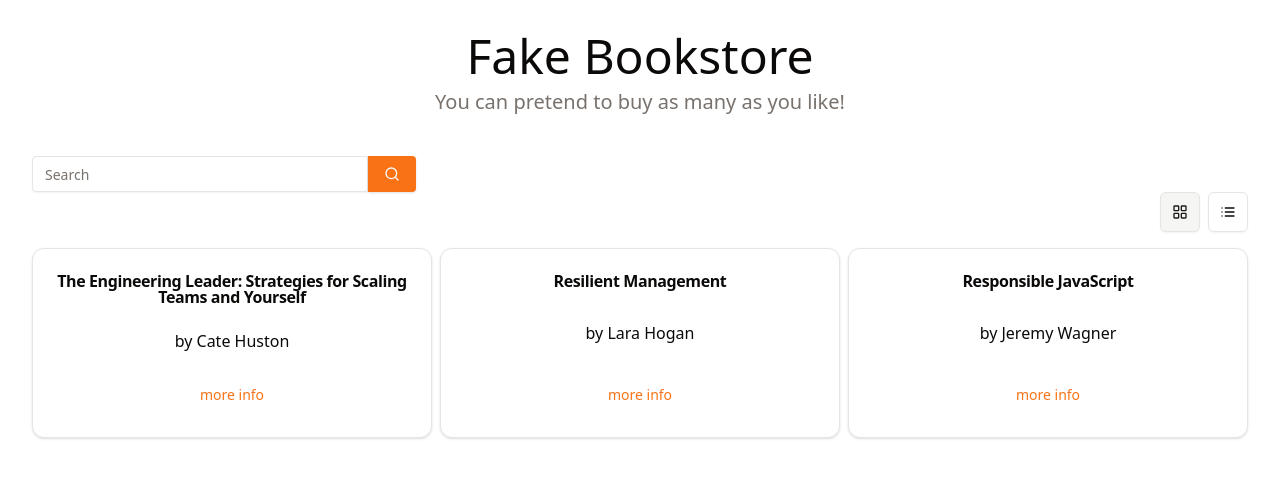
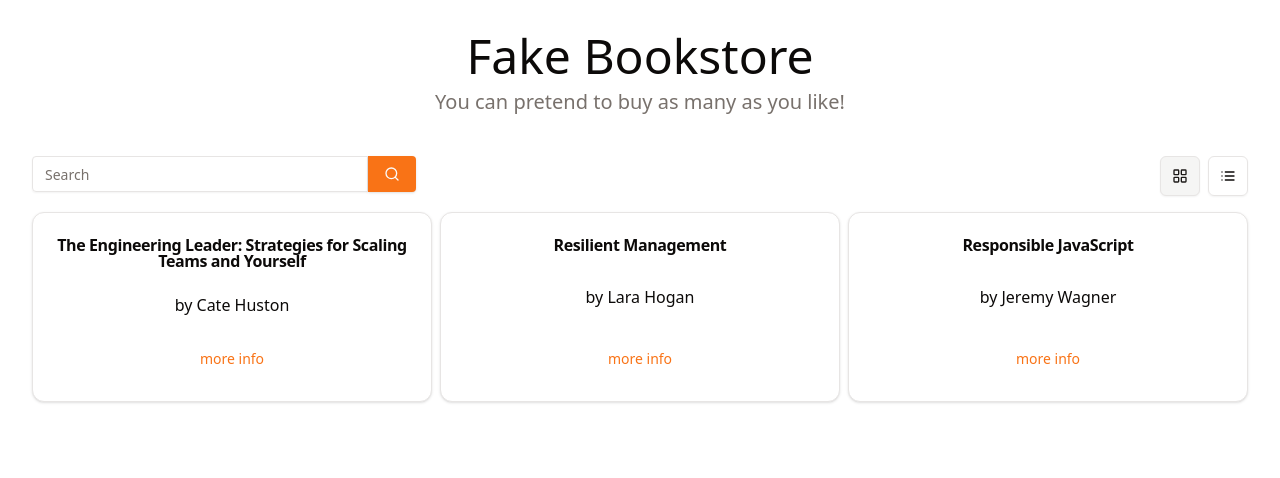
Before and after one commit to pearlbea/bookstore, a React (Vite) app: page / in a window 1280 px wide. Shown: the top 478 px of the page. Built offline with nearby package versions, Linux system fonts and the light colour scheme.

Commit message:
Move search box

```diff
--- a/src/components/book-list/book-list.tsx
+++ b/src/components/book-list/book-list.tsx
@@ -28,6 +28,7 @@ export function BookList() {
 
   return (
     <div>
+      <div className="flex justify-between gap-2">
         <Search onSubmitSearch={handleSearch} />
         <div className="flex justify-end gap-2 mb-4">
           <Toggle
@@ -49,6 +50,7 @@ export function BookList() {
             <List />
             <VisuallyHidden>Grid view</VisuallyHidden>
           </Toggle>
+        </div>
       </div>
 
       {view === "grid" ? (
--- a/src/components/search/search.tsx
+++ b/src/components/search/search.tsx
@@ -21,10 +21,10 @@ export function Search({
         type="text"
         placeholder="Search"
         onChange={(e) => setValue(e.currentTarget.value)}
-        className="rounded-none rounded-l"
+        className="rounded-none rounded-l focus-visible:border-orange-500 focus-visible:ring-0"
         value={value}
       />
-      <Button type="submit" className="rounded-none rounded-r">
+      <Button type="submit" className="rounded-none rounded-r ">
         <SearchIcon />
       </Button>
     </form>
```
Lines whose indentation alone changed are shown as unchanged.
